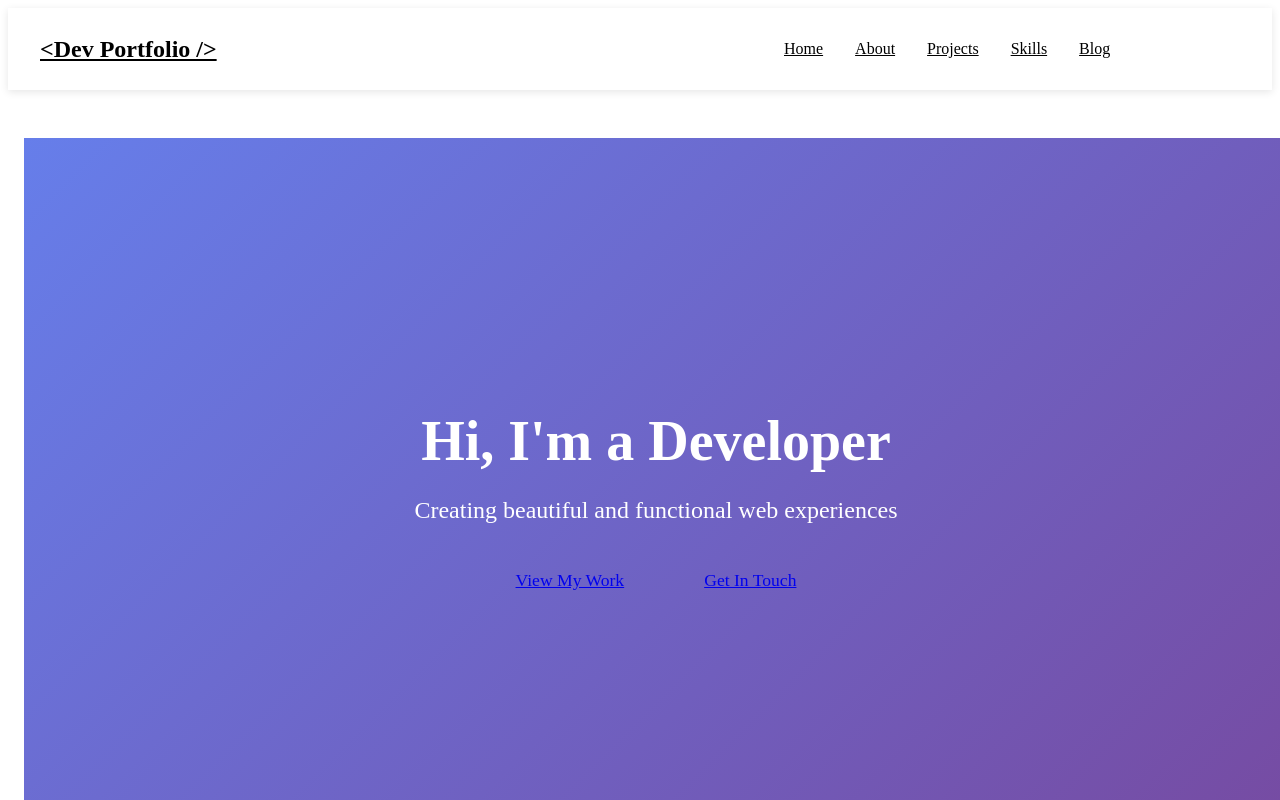
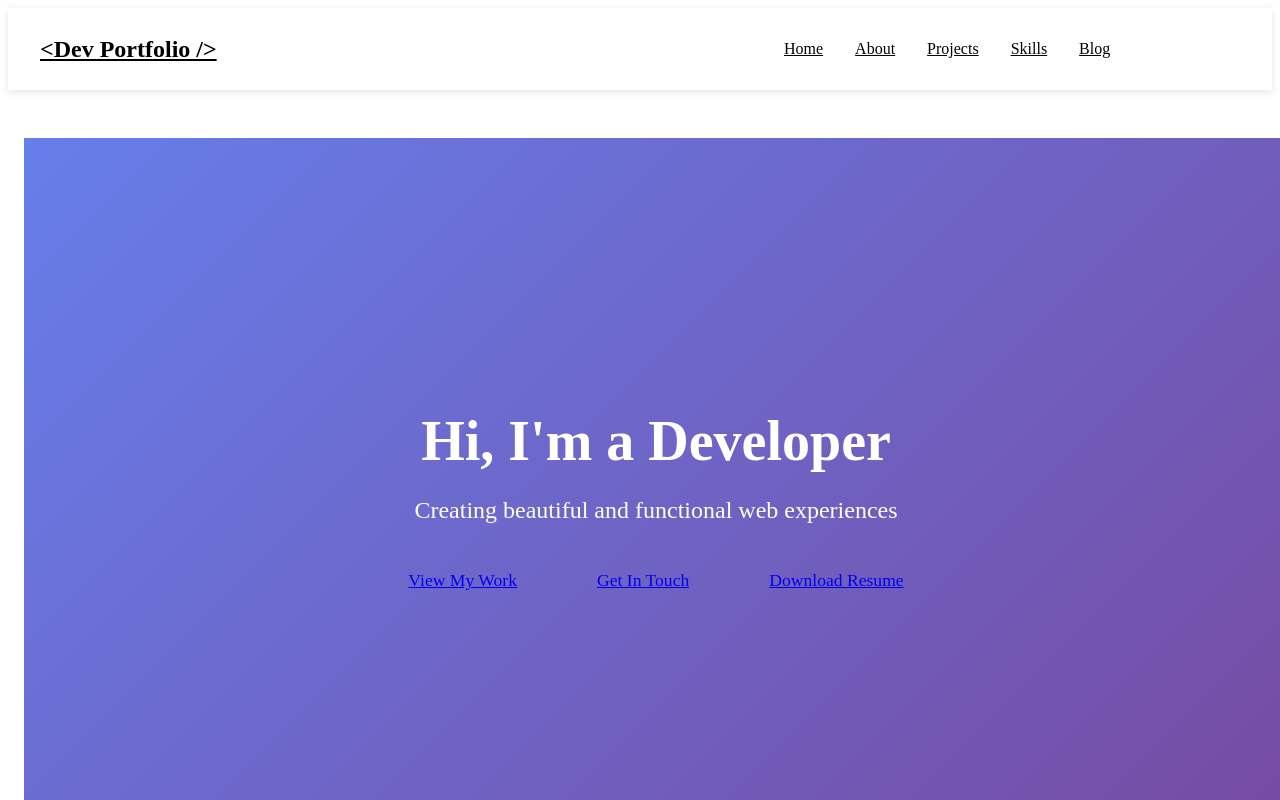
Before and after one commit to Rhesty22/Portfolio-Website, a React (Vite) app: page / in a window 1280 px wide. Shown: the top 800 px of the page. Built offline with nearby package versions, Linux system fonts and the light colour scheme; the HTML template or start-up script is replaced by a standard one.

Commit message:
Connect resume download

```diff
--- a/src/App.jsx
+++ b/src/App.jsx
@@ -1,6 +1,5 @@
 import { BrowserRouter as Router, Routes, Route } from 'react-router-dom'
-import Navigation from './components/Navigation'
-import Footer from './components/Footer'
+import PublicLayout from './components/layout/PublicLayout'
 import Home from './pages/Home'
 import About from './pages/About'
 import Projects from './pages/Projects'
@@ -12,8 +11,7 @@ import './styles/App.css'
 function App() {
   return (
     <Router>
-      <Navigation />
-      <main className="main-content">
+      <PublicLayout>
         <Routes>
           <Route path="/" element={<Home />} />
           <Route path="/about" element={<About />} />
@@ -21,9 +19,9 @@ function App() {
           <Route path="/skills" element={<Skills />} />
           <Route path="/blog" element={<Blog />} />
           <Route path="/contact" element={<Contact />} />
+          <Route path="*" element={<Home />} />
         </Routes>
-      </main>
-      <Footer />
+      </PublicLayout>
     </Router>
   )
 }
--- a/src/components/layout/PublicLayout.jsx
+++ b/src/components/layout/PublicLayout.jsx
@@ -1,12 +1,11 @@
-import React from 'react';
-import Navbar from '../common/Navbar';
+import Navigation from '../Navigation';
 import Footer from '../Footer';
 
 const PublicLayout = ({ children }) => {
   return (
-    <div className="flex flex-col min-h-screen">
-      <Navbar />
-      <main className="flex-grow">
+    <div className="app-shell">
+      <Navigation />
+      <main className="main-content">
         {children}
       </main>
       <Footer />
--- a/src/pages/About.jsx
+++ b/src/pages/About.jsx
@@ -38,7 +38,7 @@ export default function About() {
         <div className="about-section">
           <h2>Resume</h2>
           <p>Download my resume to learn more about my experience and qualifications.</p>
-          <a href="/resume.pdf" download className="btn btn-primary">Download Resume</a>
+          <a href="/documents/Rhesty_Adormeo_Resume.pdf" download className="btn btn-primary">Download Resume</a>
         </div>
       </div>
     </section>
--- a/src/pages/Home.jsx
+++ b/src/pages/Home.jsx
@@ -12,6 +12,7 @@ export default function Home() {
           <div className="cta-buttons">
             <Link to="/projects" className="btn btn-primary">View My Work</Link>
             <Link to="/contact" className="btn btn-secondary">Get In Touch</Link>
+            <a href="/documents/Rhesty_Adormeo_Resume.pdf" download className="btn btn-secondary">Download Resume</a>
           </div>
         </div>
       </div>
```
Also changed, not shown: public/documents/README.md (added), 1 other file (tests, documents, lock files or other folders).
